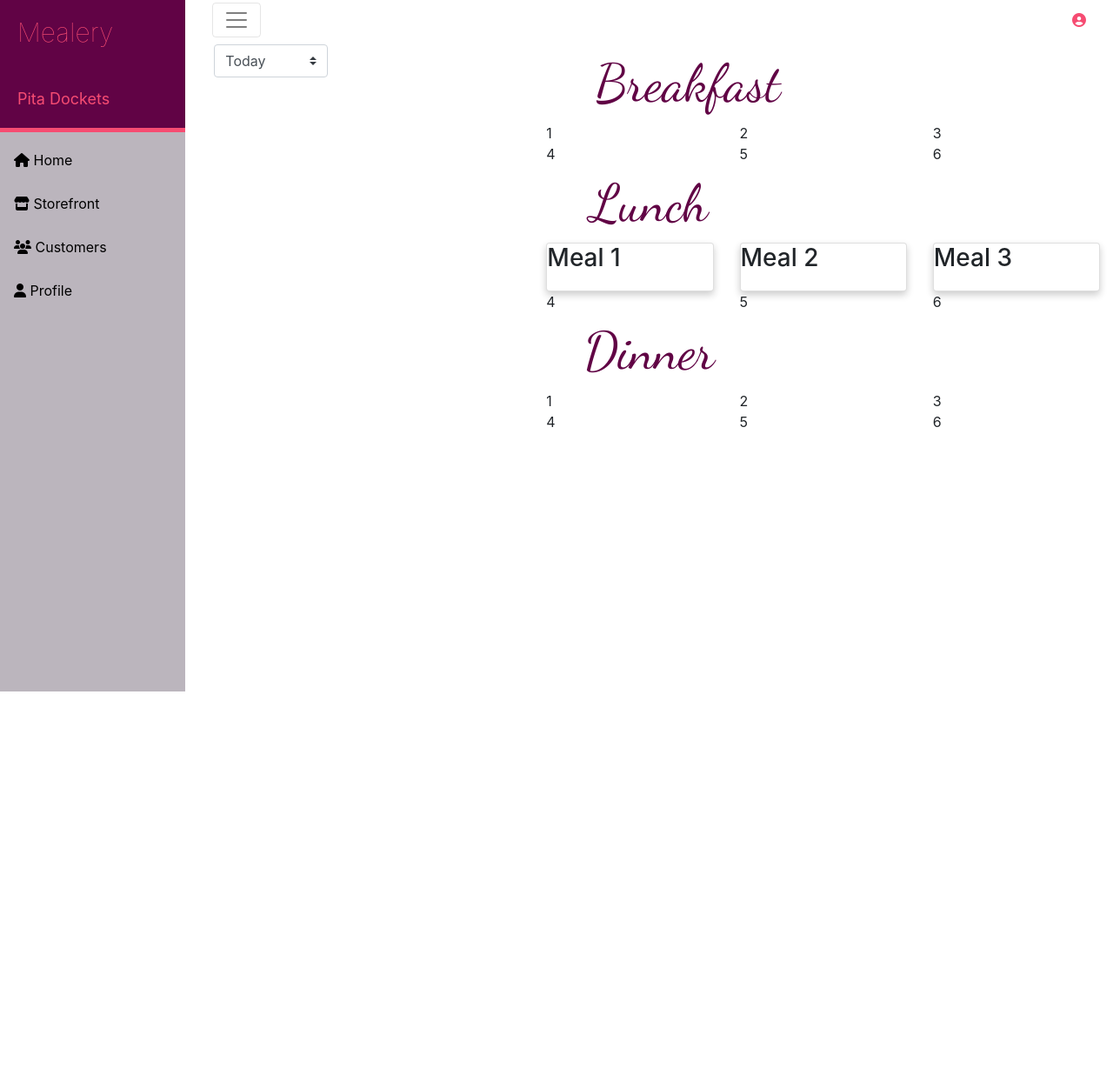
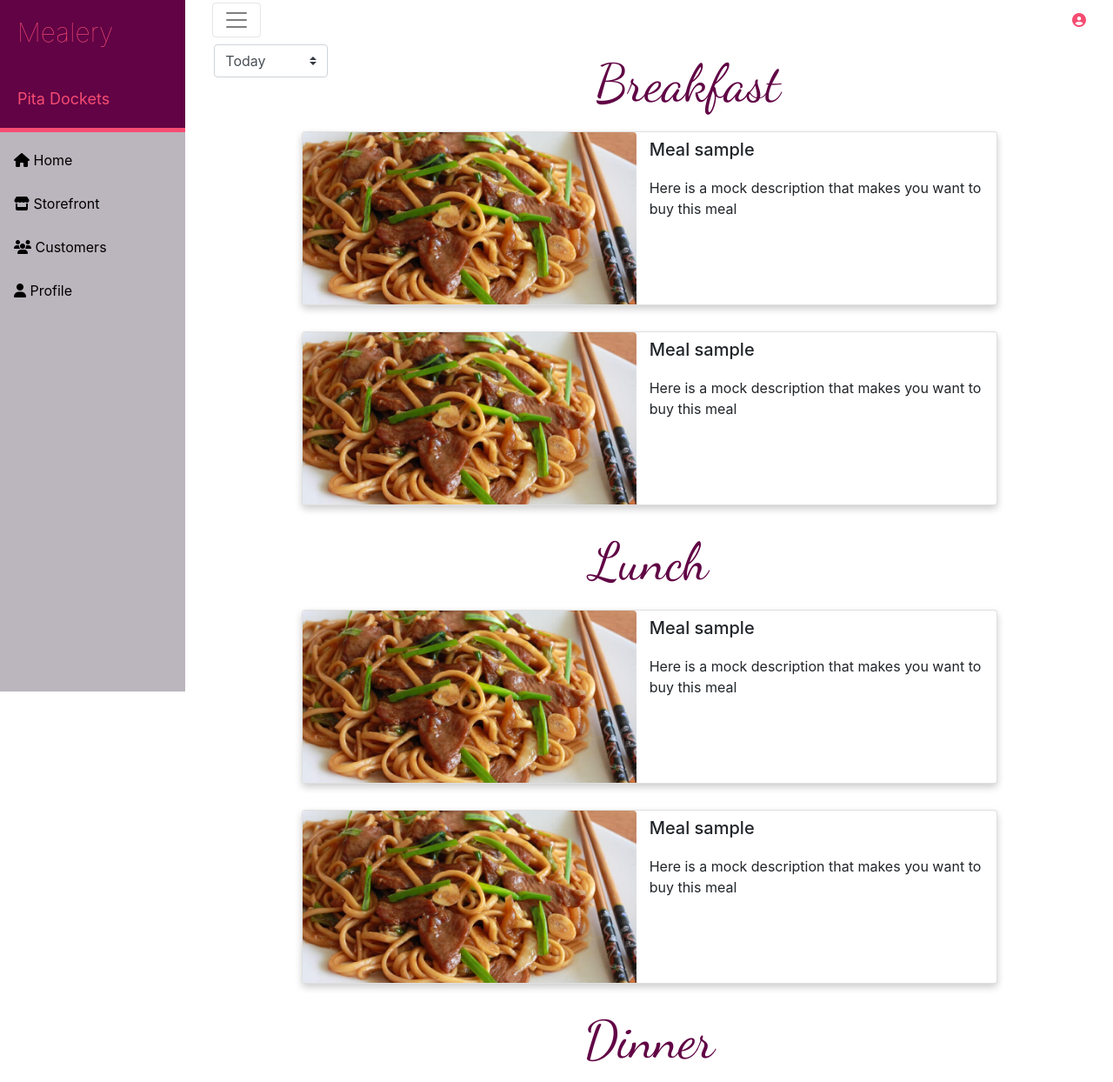
Before and after one commit to hdhelia/Mealery-Web-App, a plain HTML site: page restaurant_personal.html in a window 1280 px wide. Shown: the part 5-1249 px from the top of the page at 87% size. Before the commit the page ends 800 px from the top, so only its background shows below. Drawn offline with nearby package versions, Linux system fonts and the light colour scheme.

Commit message:
added meal cards to home page showing orders of the days

```diff
--- a/restaurant_personal.css
+++ b/restaurant_personal.css
@@ -111,6 +111,20 @@ font-weight: bolder;
     box-shadow: 0 8px 16px 0 rgba(0,0,0,0.2);
 }
 
+.product-card{
+    overflow: hidden;
+    height: 200px;
+    margin-top: 10px;
+    margin-bottom: 20px;
+    width: 500px;
+}
+
+.product-img{
+    width: 100%;
+    height: 100%;
+    object-fit: cover;
+}
+
 .prof-pic{
     width:50px;
     height: 50px;
--- a/restaurant_personal.html
+++ b/restaurant_personal.html
@@ -72,71 +72,176 @@
               <div class="center-text col content">Breakfast</div>
             </div>
             <div class="row content">
-              <!-- Grid of meal cards -->
-              <div class="meal-grid container">
+              <div class="card product-card w-75">
                 <div class="row">
-                  <div class="col">1</div>
-                  <div class="col">2</div>
-                  <div class="col">3</div>
-                </div>
-                <div class="row">
-                  <div class="col">4</div>
-                  <div class="col">5</div>
-                  <div class="col">6</div>
+                  <!--product image-->
+                  <div class="col">
+                      <img src="./images/restaurant-pics/sample-img.jpg" alt="Picture of noodles" class="product-img rounded">
+                  </div>
+
+                  <!--product title and description-->
+                  <div class="col">
+                    <div class="row mt-2">
+                      <!--product title-->
+                      <div class="card-title">
+                          <h5>Meal sample</h5>
+                        </div>
+                    </div>
+
+                    <div class="row md-2">
+                      <!--description of the product-->
+                      <p>
+                          Here is a mock description that makes you want to buy this meal
+                      </p>
+                    </div>
+                  </div>
                 </div>
               </div>
             </div>
             <div class="row content">
-              <div class="center-text">Lunch</div>
-            </div>
-            <div class="row content">
-              <!-- Grid of meal cards -->
-              <div class="meal-grid container">
+              <div class="card product-card w-75">
                 <div class="row">
+                  <!--product image-->
                   <div class="col">
-                    <div class="card">
+                      <img src="./images/restaurant-pics/sample-img.jpg" alt="Picture of noodles" class="product-img rounded">
+                  </div>
+
+                  <!--product title and description-->
+                  <div class="col">
+                    <div class="row mt-2">
+                      <!--product title-->
                       <div class="card-title">
-                        <h3>Meal 1</h3>
-                      </div>
+                          <h5>Meal sample</h5>
+                        </div>
                     </div>
-                  </div>
-                  <div class="col">
-                    <div class="card">
-                      <div class="card-title">
-                        <h3>Meal 2</h3>
-                      </div>
-                    </div>
-                  </div>
-                  <div class="col">
-                    <div class="card">
-                      <div class="card-title">
-                        <h3>Meal 3</h3>
-                      </div>
+
+                    <div class="row md-2">
+                      <!--description of the product-->
+                      <p>
+                          Here is a mock description that makes you want to buy this meal
+                      </p>
                     </div>
                   </div>
                 </div>
+              </div>
+            </div>
+
+
+            <div class="row content">
+              <div class="center-text">Lunch</div>
+            </div>
+
+
+            <div class="row content">
+              <div class="card product-card w-75">
                 <div class="row">
-                  <div class="col">4</div>
-                  <div class="col">5</div>
-                  <div class="col">6</div>
+                  <!--product image-->
+                  <div class="col">
+                      <img src="./images/restaurant-pics/sample-img.jpg" alt="Picture of noodles" class="product-img rounded">
+                  </div>
+
+                  <!--product title and description-->
+                  <div class="col">
+                    <div class="row mt-2">
+                      <!--product title-->
+                      <div class="card-title">
+                          <h5>Meal sample</h5>
+                        </div>
+                    </div>
+
+                    <div class="row md-2">
+                      <!--description of the product-->
+                      <p>
+                          Here is a mock description that makes you want to buy this meal
+                      </p>
+                    </div>
+                  </div>
                 </div>
               </div>
             </div>
             <div class="row content">
+              <div class="card product-card w-75">
+                <div class="row">
+                  <!--product image-->
+                  <div class="col">
+                      <img src="./images/restaurant-pics/sample-img.jpg" alt="Picture of noodles" class="product-img rounded">
+                  </div>
+
+                  <!--product title and description-->
+                  <div class="col">
+                    <div class="row mt-2">
+                      <!--product title-->
+                      <div class="card-title">
+                          <h5>Meal sample</h5>
+                        </div>
+                    </div>
+
+                    <div class="row md-2">
+                      <!--description of the product-->
+                      <p>
+                          Here is a mock description that makes you want to buy this meal
+                      </p>
+                    </div>
+                  </div>
+                </div>
+              </div>
+            </div>
+
+
+            <div class="row content">
               <div class="center-text">Dinner</div>
             </div>
             <div class="row content">
-              <!-- Grid of meal cards -->
-              <div class=" meal-grid container">
+              <div class="card product-card w-75">
                 <div class="row">
-                  <div class="col">1</div>
-                  <div class="col">2</div>
-                  <div class="col">3</div>
+                  <!--product image-->
+                  <div class="col">
+                      <img src="./images/restaurant-pics/sample-img.jpg" alt="Picture of noodles" class="product-img rounded">
+                  </div>
+
+                  <!--product title and description-->
+                  <div class="col">
+                    <div class="row mt-2">
+                      <!--product title-->
+                      <div class="card-title">
+                          <h5>Meal sample</h5>
+                        </div>
+                    </div>
+
+                    <div class="row md-2">
+                      <!--description of the product-->
+                      <p>
+                          Here is a mock description that makes you want to buy this meal
+                      </p>
+                    </div>
+                  </div>
                 </div>
+              </div>
+            </div>
+            <div class="row content">
+              <div class="card product-card w-75">
                 <div class="row">
-                  <div class="col">4</div>
-                  <div class="col">5</div>
-                  <div class="col">6</div>
+                  <!--product image-->
+                  <div class="col">
+                      <img src="./images/restaurant-pics/sample-img.jpg" alt="Picture of noodles" class="product-img rounded">
+                  </div>
+
+                  <!--product title and description-->
+                  <div class="col">
+                    <div class="row mt-2">
+                      <!--product title-->
+                      <div class="card-title">
+                          <h5>Meal sample</h5>
+                        </div>
+                    </div>
+
+                    <div class="row md-2">
+                      <!--description of the product-->
+                      <p>
+                          Here is a mock description that makes you want to buy this meal
+                      </p>
+                    </div>
+                  </div>
                 </div>
               </div>
             </div>
```
Also changed, not shown: images/restaurant-pics/sample-img.jpg (added).
